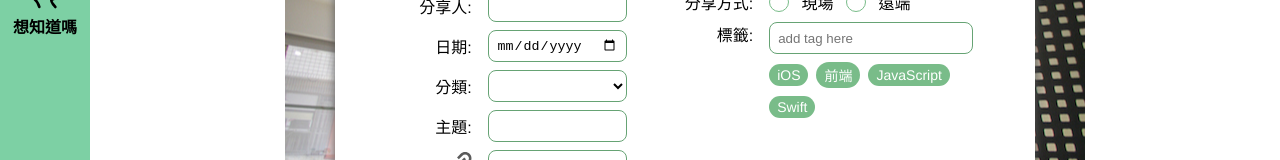
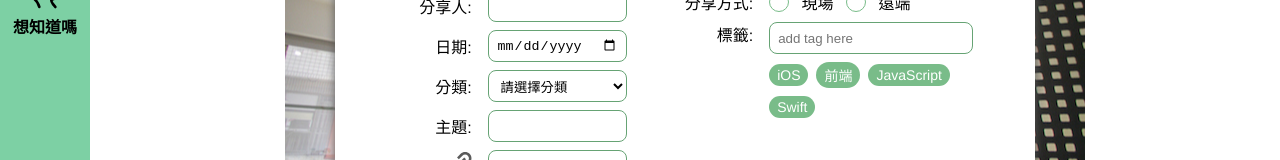
Before and after one commit to sherry-hooo/wannaKnow-platform, a Vue app: page / in a window 1280 px wide. Both pictures are taken after a click on the element 130 px from the left and 750 px from the top of the page. Shown: the part 165-325 px from the top of the page. Built offline with nearby package versions, Linux system fonts and the light colour scheme.

Commit message:
applyForm:fix advised select slightly

```diff
--- a/src/components/apply/ApplyForm.vue
+++ b/src/components/apply/ApplyForm.vue
@@ -23,7 +23,7 @@
         <div class="inputArea_item inputArea_item-category">
           <label for="category"> 分類: </label>
           <select id="category">
-            <option value=""></option>
+            <option value="">請選擇分類</option>
             <option value="experience">專案經驗(踩雷經驗、溝通之術)</option>
             <option value="thoughts">學習小心得</option>
             <option value="technique">技術剖析</option>
```
